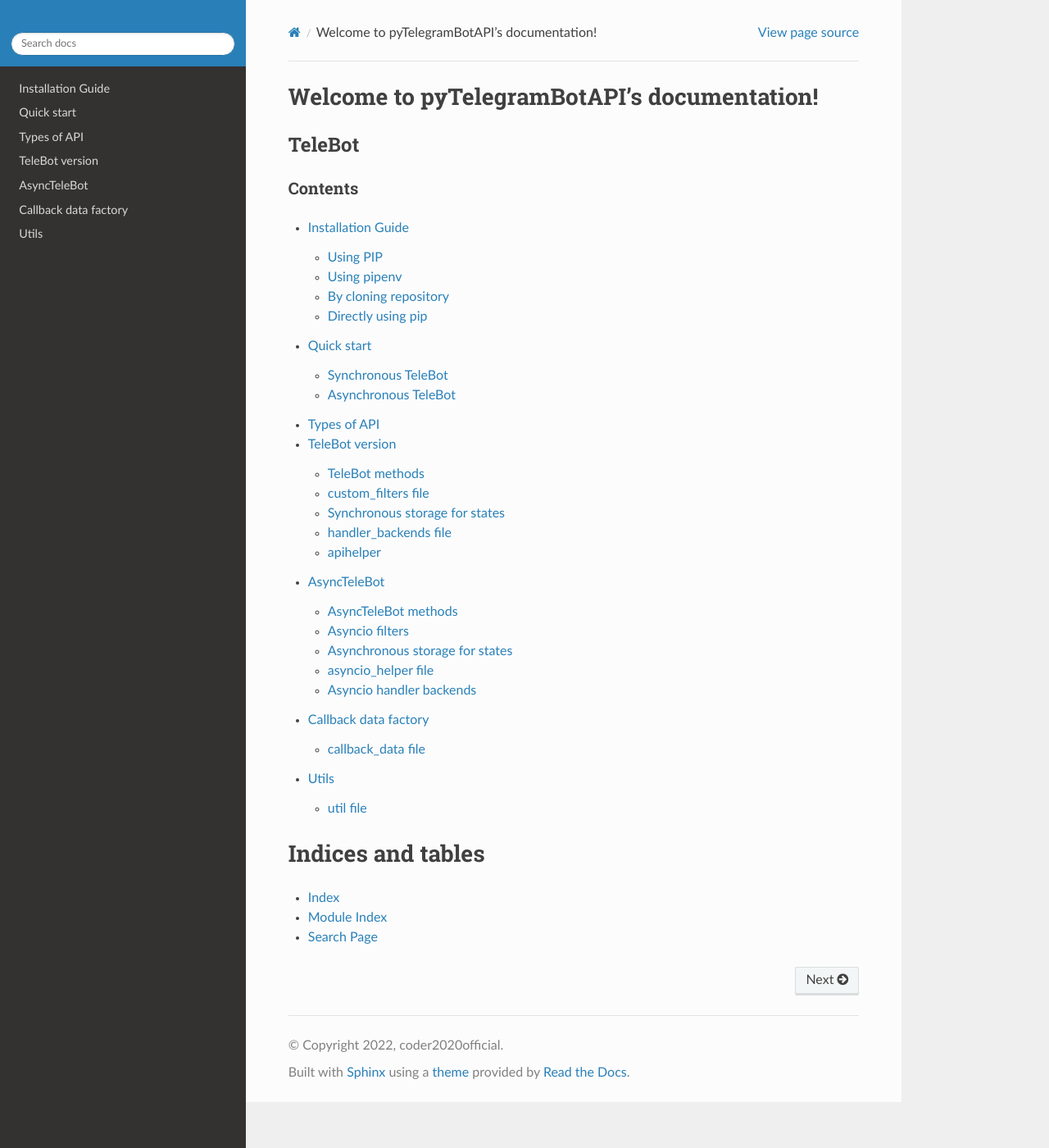
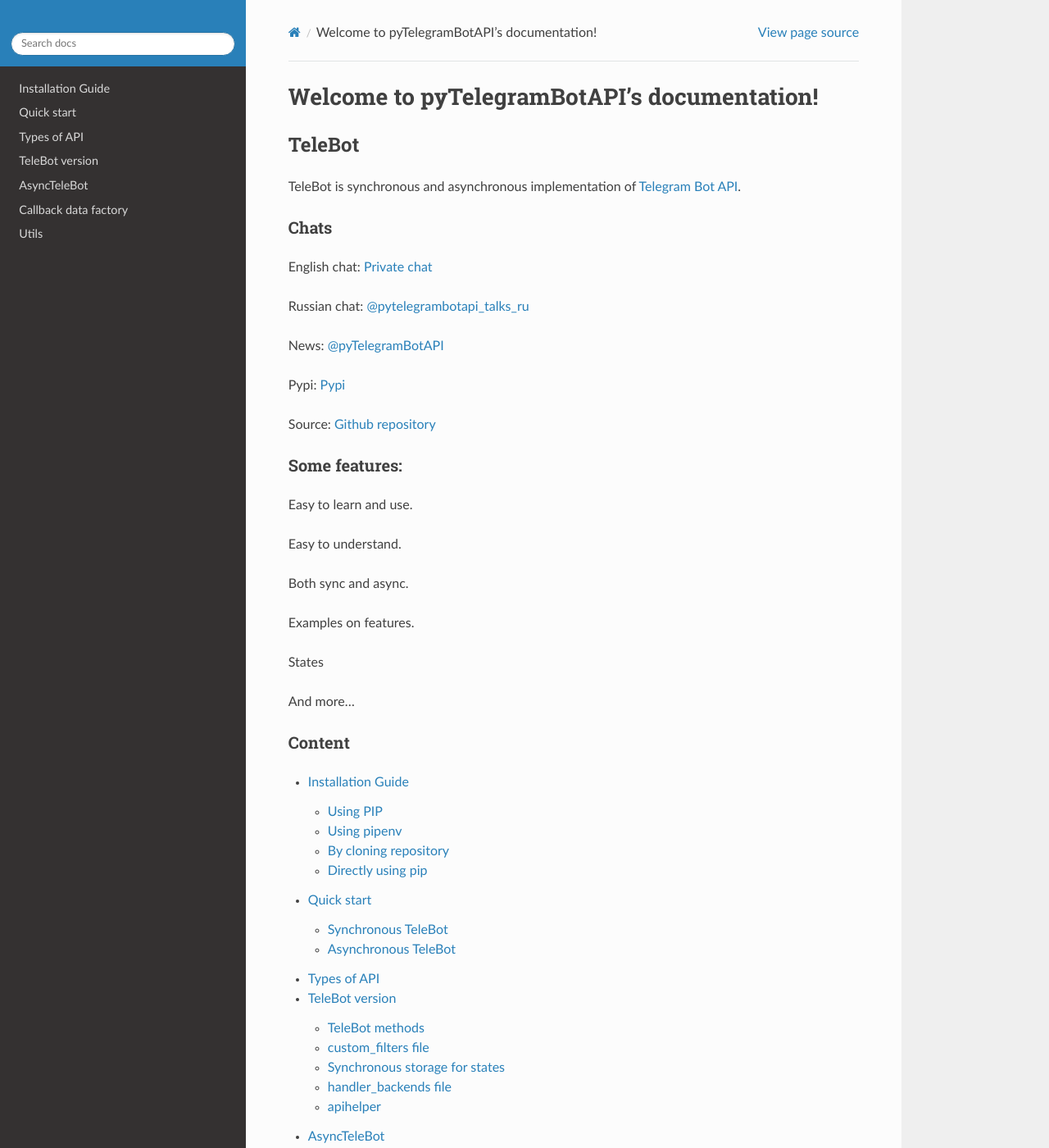
Before and after one commit to eternnoir/pyTelegramBotAPI, a Sphinx documentation site: the page built from docs/source/index.rst, in a window 1280 px wide and 1400 px high. Shown: the whole window at 82% size. Built offline with Sphinx 7.4.7 and the Read the Docs theme 2.0.0, drawn with Linux system fonts in a browser that asks for light colours.

Commit message:
Update index.rst

```diff
--- a/docs/source/index.rst
+++ b/docs/source/index.rst
@@ -10,8 +10,35 @@
 =======
 TeleBot
 =======
+TeleBot is synchronous and asynchronous implementation of  `Telegram Bot API <https://core.telegram.org/bots/api>`_.
 
-Contents
+Chats
+-----
+English chat: `Private chat <https://telegram.me/joinchat/Bn4ixj84FIZVkwhk2jag6A>`__
+
+Russian chat: `@pytelegrambotapi_talks_ru <https://t.me/pytelegrambotapi_talks_ru>`__
+
+News: `@pyTelegramBotAPI <https://t.me/pytelegrambotapi>`__
+
+Pypi: `Pypi <https://pypi.org/project/pyTelegramBotAPI/>`__
+
+Source: `Github repository <https://github.com/eternnoir/pyTelegramBotAPI>`__
+
+Some features:
+-------------
+Easy to learn and use.
+
+Easy to understand.
+
+Both sync and async.
+
+Examples on features.
+
+States
+
+And more...
+
+Content
 --------
 .. toctree::
 
```
